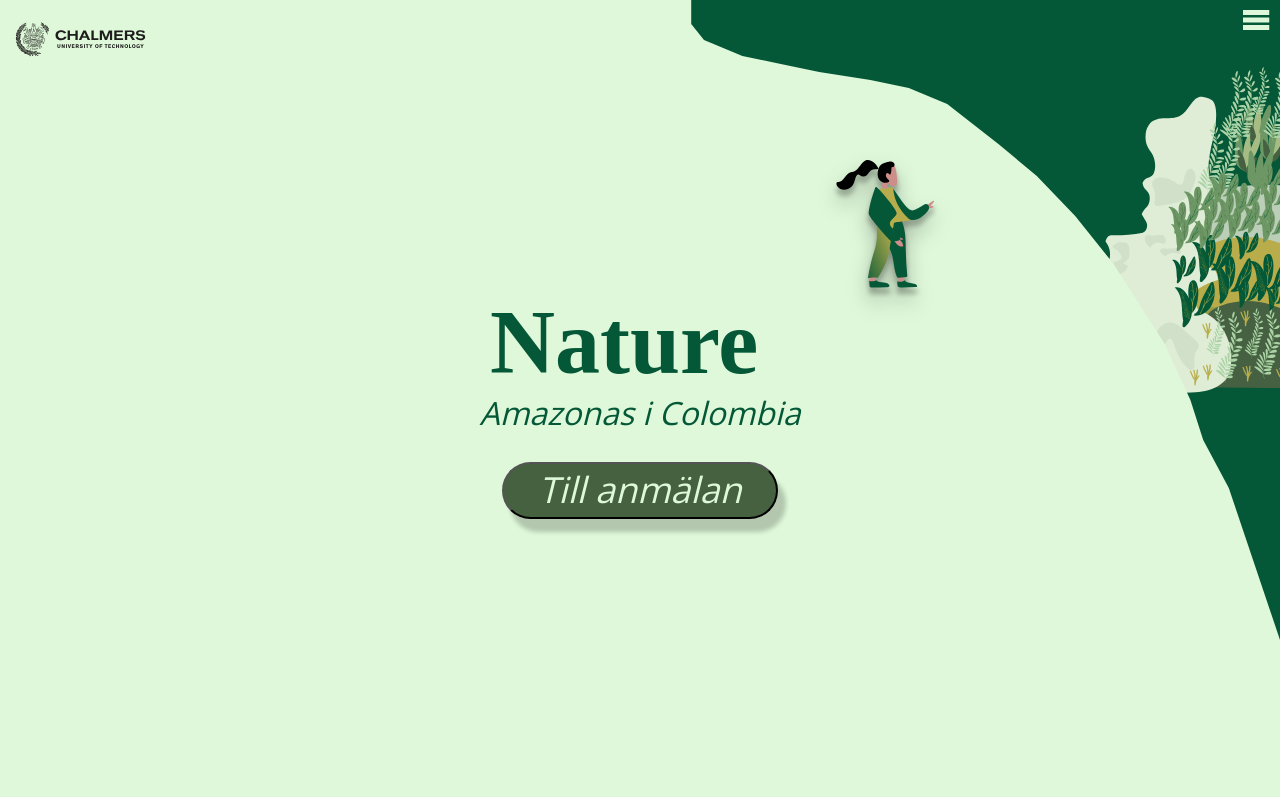
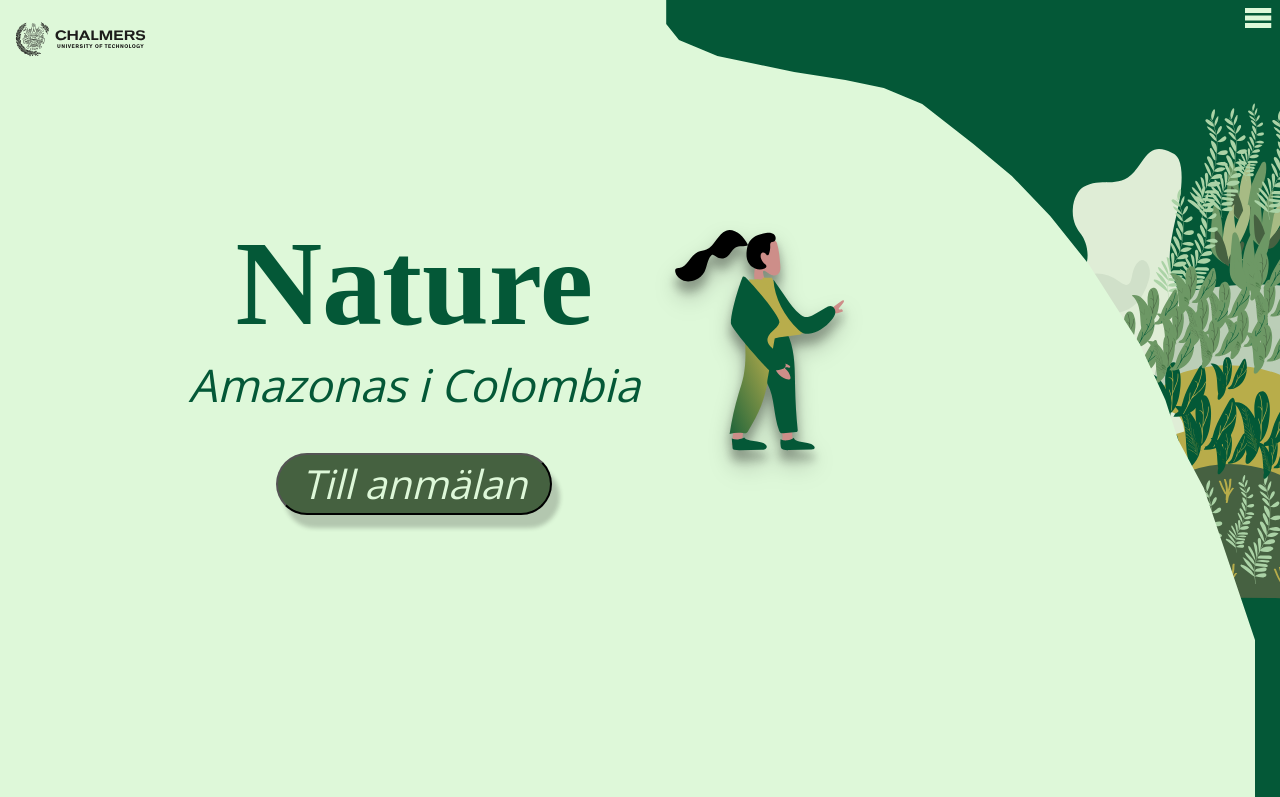
Before and after one commit to emilvictor/event-page, a plain HTML site: page index.html in a window 1280 px wide. Shown: the top 797 px of the page. Drawn offline with nearby package versions, Linux system fonts and the light colour scheme; a web font is replaced by a local one.

Commit message:
transform translatex

```diff
--- a/first-view.css
+++ b/first-view.css
@@ -5,6 +5,7 @@
 body {
   background: #def8d9;
   margin: 0;
+  width: 100vw;
 }
 
 header {
@@ -23,11 +24,17 @@ header {
   position: absolute;
 }
 
-.hamburger-menu {
+nav {
   position: absolute;
-  padding-top: 10px;
-  padding-right: 10px;
-  z-index: 2;
+  top: 0;
+  width: 100%;
+  height: 50px;
+}
+
+nav .hamburger-menu {
+  position: fixed;
+  top: 8px;
+  right: 8px;
 }
 
 .chalmers-logo {
@@ -40,11 +47,18 @@ header {
 }
 
 .greenboxandforest {
-  transform: translateX();
   position: absolute;
+  height: 100%;
   right: 0;
   top: 0;
   z-index: -1;
+  transition-property: transform;
+  transition-duration: 3s;
+  transition-timing-function: ease;
+}
+
+.greenboxandforest:hover {
+  transform: scale(1.1);
 }
 
 .first-view {
@@ -55,7 +69,6 @@ header {
   flex-direction: column;
   justify-content: center;
   align-items: center;
-  z-index: 1;
 }
 
 .image-overlay {
@@ -88,11 +101,14 @@ header {
   z-index: 1;
   width: 100%;
   height: 100vh;
+  transition-property: transform;
+  transition-duration: 3s;
+  transition-timing-function: ease;
 }
 
-/* .image-overlay:hover {
-  background-color: red;
-} */
+.image-overlay:hover {
+  transform: translateX(-25px);
+}
 /* header.test {
   transform: translateX(-30%);
 } */
@@ -113,7 +129,8 @@ header {
   width: 109px;
   z-index: 2;
   filter: drop-shadow(0px 11px 10px rgba(0, 0, 0, 0.25));
-  transition: 3s;
+  transition-property: transform;
+  transition-duration: 3s;
   transition-timing-function: linear;
 }
 
@@ -123,12 +140,12 @@ header {
 
 .nature-title {
   margin: 0;
-  width: 300px;
   left: 43px;
   top: 259px;
   font-family: Oleo Script Swash Caps;
   font-style: normal;
   font-weight: bold;
+  text-align: center;
   font-size: 90px;
   line-height: 140.62%;
   color: #045837;
@@ -137,7 +154,6 @@ header {
 
 .second-title {
   margin-top: -15px;
-  width: 100%;
   left: 36px;
   top: 360px;
   font-family: Open Sans;
@@ -192,14 +208,6 @@ header {
 
 }  */
 
-.forest {
-  position: absolute;
-  width: 355px;
-  height: 501px;
-  left: 38px;
-  top: 30px;
-}
-
 /* .green {
   position: absolute;
 } */
@@ -207,7 +215,26 @@ header {
 @media screen and (min-width: 700px) {
   .indian {
     position: absolute;
-    top: 160px;
-    right: 340px;
+    top: 230px;
+    right: 400px;
+    width: 240px;
+    height: 240px;
+  }
+
+  .title-container {
+    right: 50%;
+    top: 25%;
+  }
+
+  .nature-title {
+    font-size: 120px;
+  }
+
+  .second-title {
+    font-size: 45px;
+  }
+
+  .cta-button {
+    font-size: 40px;
   }
 }
--- a/index.html
+++ b/index.html
@@ -23,8 +23,10 @@
     <title>Amazonas</title>
   </head>
   <body>
+    <nav>
+      <img src="pics-svg/cheesburger.svg" alt="" class="hamburger-menu" />
+    </nav>
     <header>
-      <img src="pics-svg/cheesburger.svg" alt="" class="hamburger-menu" />
       <!-- <img src="pics-svg/forest.svg" alt="" class="forest" />
       <img src="pics-svg/green.svg" alt="" class="green" />
       <img src="pics-svg/chalmerslogo.svg" alt="" class="chalmersLogo" /> -->
@@ -65,20 +67,20 @@
       </div>
     </section>
     <section class="third-view">
-      <!-- <div class="third-title-container"> -->
-      <h3 class="third-title">About us</h3>
-      <p class="about-us">
-        CSS was established 2001 and is a student organization under the
-        Chalmers Student Union of the Chalmers University of Technology. We aim
-        to raise awareness about sustainability and encourage student and
-        citizens engagement in our area. Our actions are through a variety of
-        projects and we have over the years arranged events from food rescuing,
-        clothes swap parties, social inclusion, recycling, waste picking in
-        Gothenburg´s Archipelago, to lectures. We also helped Chalmers to divest
-        from fossil fuels and calculated the carbon footprint for the different
-        menus at Chalmers.
-      </p>
-      <!-- </div> -->
+      <div class="third-title-container">
+        <h3 class="third-title">About us</h3>
+        <p class="about-us">
+          CSS was established 2001 and is a student organization under the
+          Chalmers Student Union of the Chalmers University of Technology. We
+          aim to raise awareness about sustainability and encourage student and
+          citizens engagement in our area. Our actions are through a variety of
+          projects and we have over the years arranged events from food
+          rescuing, clothes swap parties, social inclusion, recycling, waste
+          picking in Gothenburg´s Archipelago, to lectures. We also helped
+          Chalmers to divest from fossil fuels and calculated the carbon
+          footprint for the different menus at Chalmers.
+        </p>
+      </div>
       <div class="map">
         <h3 class="map-title">Hitta hit</h3>
       </div>
--- a/third-view.css
+++ b/third-view.css
@@ -70,3 +70,17 @@
 
   color: #def8d9;
 }
+
+@media screen and (min-width: 700px) {
+  .third-view {
+    flex-direction: row;
+  }
+
+  .third-title-container {
+    padding: 50px;
+  }
+
+  .map {
+    margin: 50px;
+  }
+}
```
